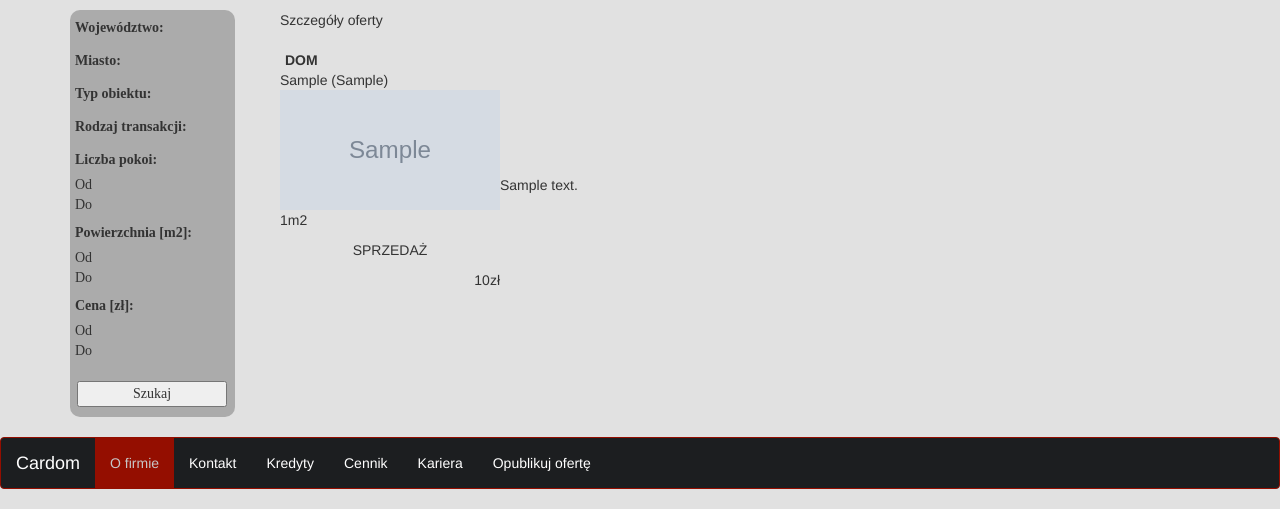
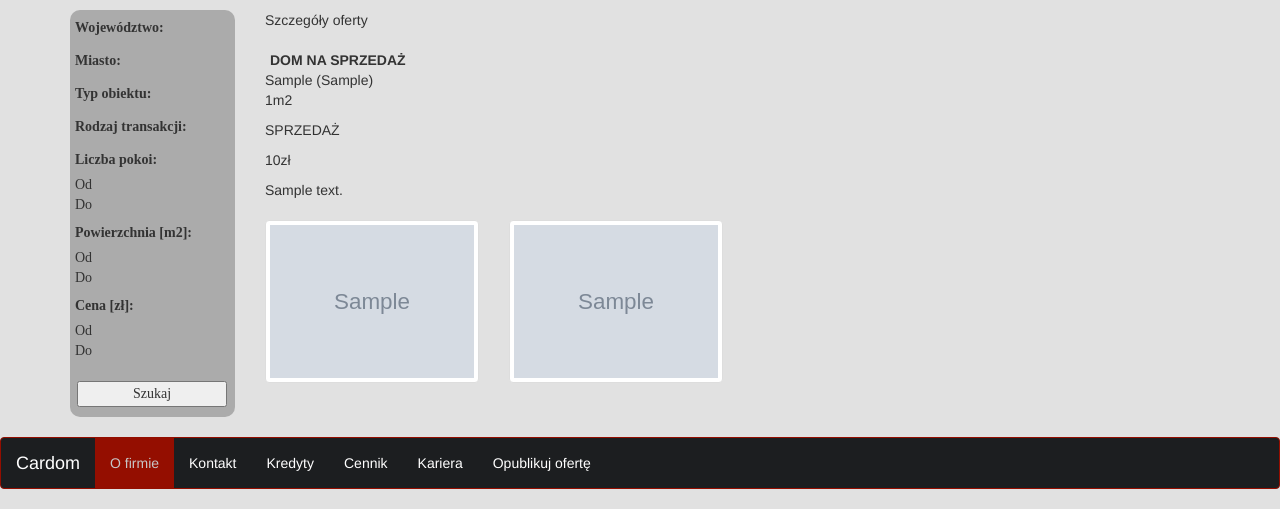
Before and after one commit to brojd/cardom_MySQL, a Django app: template templates/cardom/offer_details.html in a window 1280 px wide. Shown: the part 459-968 px from the top of the page. Run offline with Django 3.2, Linux system fonts and the light colour scheme; tables that the repository leaves empty hold one stand-in row (values such as "Sample post"); the template is opened without the code that fills it: values that come from a table or form of the project are taken from there, most other values are stand-ins (such as "Sample title", 1, 10 or a date in 2020); grey boxes marked "Sample" are stand-in pictures; parts of the project's set-up code (start-up, migrations or seed data) failed here and were passed over; some libraries are stand-ins or nearby versions.

Commit message:
edit offet details page to show images

```diff
--- a/templates/cardom/offer_details.html
+++ b/templates/cardom/offer_details.html
@@ -2,19 +2,34 @@
 
 {% load staticfiles %}
 
+{% block head %}
+<link rel="stylesheet" href="{% static 'cardom/css/offer_details.css' %}">
+{% endblock %}
+
 {% block content %}
-<div class="col-md-12">
+
 <div class="title">Szczegóły oferty</div></br>
+            <table class="table_center">
+            <tr><th>{{offer.category}} NA {{offer.get_transaction_display}}</th></tr>
+            <tr><td><div class="location">{{offer.city}} ({{offer.district}})</div></td></tr>
+            <tr><td><p>{{offer.floor_space}}m2</p><p>{{offer.get_transaction_display}}</p><p>{{offer.price}}zł </p></td></tr>
+            <tr><td>{{ offer.description }}</td></tr>
+            </table>
+            </br>
 
+        <div class="row">
+            <div class="col-xs-6 col-md-3">
+              <a href="#" class="thumbnail">
+                <img src="{{ offer.main_image.url }}" height="120" width="220" alt="error">
+              </a>
+            </div>
+            {% for pic in gallery %}
+            <div class="col-xs-6 col-md-3">
+              <a href="#" class="thumbnail">
+                <img src="{{ pic.images.url }}" height="120" width="220" alt="error">
+              </a>
+            </div>
+            {% endfor %}
+        </div>
 
-            <table class="table_center">
-            <tr><th>{{offer.category}}</th></tr>
-            <tr><td><div class="location">{{offer.city}} ({{offer.district}})</div></td><td rowspan="3">{{ offer.description }}</td></tr>
-            <tr><td><img src="{{ offer.main_image.url }}" height="120" width="220" alt="error"></td></tr>
-            <tr><td><div class="info"><p class="text-left">{{offer.floor_space}}m2</p><p class="text-center">{{offer.get_transaction_display}}</p><p class="text-right">{{offer.price}}zł </p></div></td></tr>
-            </table>
-
-        </br>
-
-</div>
 {% endblock %}
```
Also changed, not shown: cardom/views.py (+8 -1 lines).
